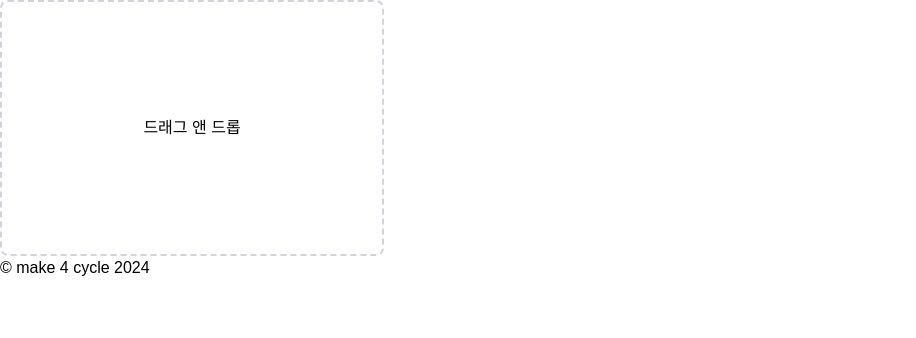
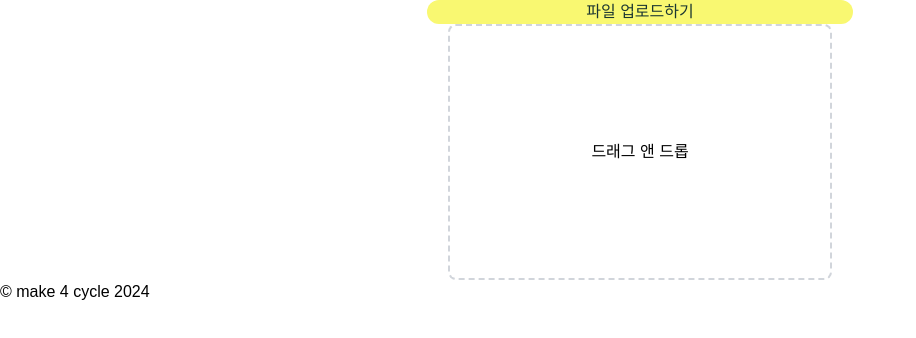
Before and after one commit to JeLee-river/make-4-cycle, a Next.js app: page /image-uploader in a window 1280 px wide. Shown: the top 338 px of the page, without its empty margins (0-916 px from the left). Built offline with nearby package versions, Linux system fonts and the light colour scheme; no server answers; a web font is replaced by a local one.

Commit message:
:sparkles: 드롭박스를 클릭하여 이미지를 업로드하는 기능 추가
드롭박스를 클릭하여 이미지를 업로드하는 기능 추가

```diff
--- a/src/app/(userInteraction)/image-uploader/page.tsx
+++ b/src/app/(userInteraction)/image-uploader/page.tsx
@@ -1,6 +1,6 @@
 'use client';
 
-import { useState, useEffect } from 'react';
+import { useState, useEffect, useRef } from 'react';
 import ImageUploader from '@/app/components/ImageUploader';
 import DragImageHandler from '@/app/components/DragImageHandler';
 import useTeachableModelPredict from '@/app/hooks/useTeachableModelPredict';
@@ -10,6 +10,7 @@ function ImageUploaderPage() {
   const [prediction, setPrediction] = useState<PredictionType | null>(null);
   const [loading, setLoading] = useState<boolean>(false);
   const [inputImage, setInputImage] = useState<string>('');
+  const inputImageRef = useRef<HTMLInputElement>(null);
 
   const handleChangePreviewImage = (
     event: React.ChangeEvent<HTMLInputElement>
@@ -18,6 +19,12 @@ function ImageUploaderPage() {
     if (usersInputImage) {
       const usersInputImageURL = URL.createObjectURL(usersInputImage[0]);
       setInputImage(usersInputImageURL);
+    }
+  };
+
+  const handleUploadClick = () => {
+    if (inputImageRef.current) {
+      inputImageRef.current.click();
     }
   };
 
@@ -50,14 +57,24 @@ function ImageUploaderPage() {
       {prediction ? (
         <ImageUploader inputImageSource={inputImage} prediction={prediction} />
       ) : (
-        <div>
+        <div className='flex flex-col items-center justify-center'>
+          <button
+            className='w-1/3 rounded-3xl bg-yellow hover:bg-green text-dark-green hover:text-white text-1xl font-medium text-center'
+            onClick={handleUploadClick}
+          >
+            파일 업로드하기
+          </button>
           <input
+            ref={inputImageRef}
             className='hidden'
             type='file'
             accept='image/png, image/jpeg, image/jpg'
             onChange={handleChangePreviewImage}
           />
-          <DragImageHandler setInputImage={setInputImage} />
+          <DragImageHandler
+            setInputImage={setInputImage}
+            handleUploadClick={handleUploadClick}
+          />
         </div>
       )}
     </>
--- a/src/app/components/DragImageHandler.tsx
+++ b/src/app/components/DragImageHandler.tsx
@@ -1,7 +1,11 @@
 function DragImageHandler({
   setInputImage,
+  handleUploadClick,
 }: {
   setInputImage: React.Dispatch<React.SetStateAction<string>>;
+  handleUploadClick: (
+    event: React.MouseEvent<HTMLDivElement, MouseEvent>
+  ) => void;
 }) {
   const handleDragOver = (event: React.DragEvent<HTMLDivElement>) => {
     event.preventDefault();
@@ -31,6 +35,7 @@ function DragImageHandler({
       <div
         onDragOver={handleDragOver}
         onDrop={handleDrop}
+        onClick={handleUploadClick}
         className='flex h-64 w-96 cursor-pointer flex-col items-center justify-center rounded-lg border-2 border-dashed border-gray-300 transition-colors hover:border-gray-400'
       >
         드래그 앤 드롭
```
